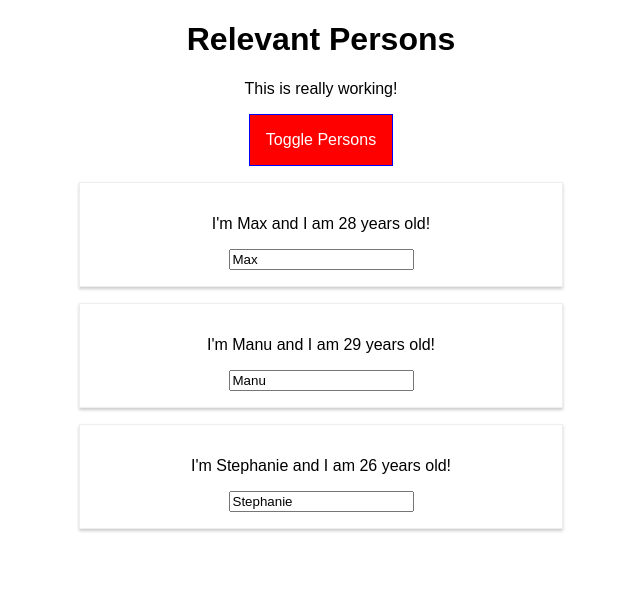
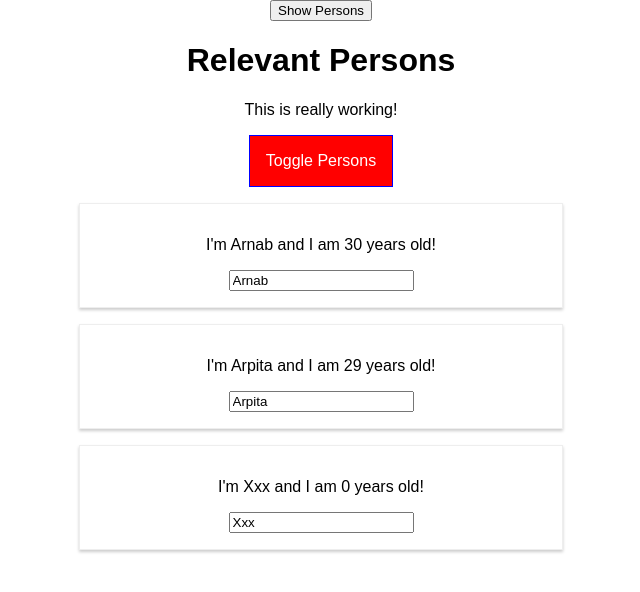
Before and after one commit to grinit10/react-complete, a React app: page / in a window 1280 px wide. Both pictures are taken after a click on the button "Toggle Persons". Shown: the top 592 px of the page, without its empty margins (319-959 px from the left). Built offline with nearby package versions, Linux system fonts and the light colour scheme.

Commit message:
Adding higher order components.

```diff
--- a/src/components/Cockpit/Cockpit.css
+++ b/src/components/Cockpit/Cockpit.css
@@ -7,7 +7,7 @@
     font-weight: bold;
   }
 
-  .Cockpit button {
+  .Button {
     border: 1px solid blue;
     padding: 16px;
     background-color: green;
@@ -16,16 +16,16 @@
     cursor: pointer;
   }
 
-  .Cockpit button:hover {
+  .Button:hover {
     background-color: lightgreen;
     color: black;
   }
 
-  .Cockpit button.Red {
+  .Button.Red {
     background-color: red;
   }
 
-  .Cockpit button.Red:hover {
+  .Button.Red:hover {
     background-color: salmon;
     color: black;
   }
--- a/src/components/Cockpit/Cockpit.js
+++ b/src/components/Cockpit/Cockpit.js
@@ -1,29 +1,30 @@
 import React from 'react';
 
 import classes from './Cockpit.css';
+import Aux from '../../hoc/_Aux';
 
 const cockpit = ( props ) => {
     const assignedClasses = [];
-    let btnClass = '';
-    if (props.showPersons) {
-        btnClass = classes.Red;
+    let btnClass = classes.Button;
+    if ( props.showPersons ) {
+        btnClass = [classes.Button, classes.Red].join( ' ' );
     }
 
     if ( props.persons.length <= 2 ) {
-      assignedClasses.push( classes.red ); // classes = ['red']
+        assignedClasses.push( classes.red ); // classes = ['red']
     }
     if ( props.persons.length <= 1 ) {
-      assignedClasses.push( classes.bold ); // classes = ['red', 'bold']
+        assignedClasses.push( classes.bold ); // classes = ['red', 'bold']
     }
 
     return (
-        <div className={classes.Cockpit}>
-            <h1>{ props.appTitle }</h1>
+        <Aux>
+            <h1>{props.appTitle}</h1>
             <p className={assignedClasses.join( ' ' )}>This is really working!</p>
             <button
                 className={btnClass}
                 onClick={props.clicked}>Toggle Persons</button>
-        </div>
+        </Aux>
     );
 };
 
--- a/src/components/Persons/Person/Person.js
+++ b/src/components/Persons/Person/Person.js
@@ -1,15 +1,37 @@
-import React from 'react';
+import React, { Component } from 'react';
+import Aux from '../../../hoc/_Aux';
+import classes from './Person.css';
+import WithClass from '../../../hoc/modulecreatorWithClass';
 
-import classes from './Person.css';
+class Person extends Component {
+    constructor(props) {
+        super(props);
+        console.log('[Person.js] Inside Constructor', props);
+    }
 
-const person = ( props ) => {
-    return (
-        <div className={classes.Person}>
-            <p onClick={props.click}>I'm {props.name} and I am {props.age} years old!</p>
-            <p>{props.children}</p>
-            <input type="text" onChange={props.changed} value={props.name} />
-        </div>
-    )
-};
+    componentWillMount() {
+        console.log('[Person.js] Inside componentWillMount()');
+    }
 
-export default person;
+    componentDidMount() {
+        console.log('[Person.js] Inside componentDidMount()');
+    }
+
+    render() {
+        console.log('[Person.js] Inside render()');
+        return (
+            <Aux>
+                <p onClick={this.props.click}>I'm {this.props.name} and I am {this.props.age} years old!</p>
+                <p>{this.props.children}</p>
+                <input type="text" onChange={this.props.changed} value={this.props.name} />
+            </Aux>
+        )
+        // return [
+        //     <p key="1" onClick={this.props.click}>I'm {this.props.name} and I am {this.props.age} years old!</p>,
+        //     <p key="2">{this.props.children}</p>,
+        //     <input key="3" type="text" onChange={this.props.changed} value={this.props.name} />
+        // ]
+    }
+}
+
+export default WithClass(Person, classes.Person);
--- a/src/components/Persons/Persons.js
+++ b/src/components/Persons/Persons.js
@@ -1,14 +1,52 @@
-import React from 'react';
+import React, { PureComponent } from 'react';
 
 import Person from './Person/Person';
 
-const persons = (props) => props.persons.map( ( person, index ) => {
-        return <Person
-          click={() => props.clicked( index )}
-          name={person.name}
-          age={person.age}
-          key={person.id}
-          changed={( event ) => props.changed( event, person.id )} />
-      } );
+class Persons extends PureComponent {
+    constructor( props ) {
+        super( props );
+        console.log( '[Persons.js] Inside Constructor', props );
+    }
 
-export default persons;
+    componentWillMount () {
+        console.log( '[Persons.js] Inside componentWillMount()' );
+    }
+
+    componentDidMount () {
+        console.log( '[Persons.js] Inside componentDidMount()' );
+    }
+
+    componentWillReceiveProps ( nextProps ) {
+        console.log( '[UPDATE Persons.js] Inside componentWillReceiveProps', nextProps );
+    }
+
+    // shouldComponentUpdate ( nextProps, nextState ) {
+    //     console.log( '[UPDATE Persons.js] Inside shouldComponentUpdate', nextProps, nextState );
+    //     return nextProps.persons !== this.props.persons ||
+    //         nextProps.changed !== this.props.changed ||
+    //         nextProps.clicked !== this.props.clicked;
+    //     // return true;
+    // }
+
+    componentWillUpdate ( nextProps, nextState ) {
+        console.log( '[UPDATE Persons.js] Inside componentWillUpdate', nextProps, nextState );
+    }
+
+    componentDidUpdate () {
+        console.log( '[UPDATE Persons.js] Inside componentDidUpdate' );
+    }
+
+    render () {
+        console.log( '[Persons.js] Inside render()' );
+        return this.props.persons.map( ( person, index ) => {
+            return <Person
+                click={() => this.props.clicked( index )}
+                name={person.name}
+                age={person.age}
+                key={person.id}
+                changed={( event ) => this.props.changed( event, person.id )} />
+        } );
+    }
+}
+
+export default Persons;
--- a/src/containers/App.js
+++ b/src/containers/App.js
@@ -1,19 +1,56 @@
-import React, { Component } from 'react';
+import React, { PureComponent } from 'react';
 
 import classes from './App.css';
 import Persons from '../components/Persons/Persons';
 import Cockpit from '../components/Cockpit/Cockpit';
+import WithClass from '../hoc/WithClass';
 
-class App extends Component {
-  state = {
-    persons: [
-      { id: 'asfa1', name: 'Max', age: 28 },
-      { id: 'vasdf1', name: 'Manu', age: 29 },
-      { id: 'asdf11', name: 'Stephanie', age: 26 }
-    ],
-    otherState: 'some other value',
-    showPersons: false
+class App extends PureComponent {
+  constructor( props ) {
+    super( props );
+    console.log( '[App.js] Inside Constructor', props );
+    this.state = {
+      persons: [
+        { id: 'asfa1', name: 'Arnab', age: 30 },
+        { id: 'vasdf1', name: 'Arpita', age: 29 },
+        { id: 'asdf11', name: 'Xxx', age: 0 }
+      ],
+      otherState: 'some other value',
+      showPersons: false
+    };
   }
+
+  componentWillMount () {
+    console.log( '[App.js] Inside componentWillMount()' );
+  }
+
+  componentDidMount () {
+    console.log( '[App.js] Inside componentDidMount()' );
+  }
+
+  // shouldComponentUpdate ( nextProps, nextState ) {
+  //   console.log( '[UPDATE App.js] Inside shouldComponentUpdate', nextProps, nextState );
+  //   return nextState.persons !== this.state.persons ||
+  //     nextState.showPersons !== this.state.showPersons;
+  // }
+
+  componentWillUpdate ( nextProps, nextState ) {
+    console.log( '[UPDATE App.js] Inside componentWillUpdate', nextProps, nextState );
+  }
+
+  componentDidUpdate () {
+    console.log( '[UPDATE App.js] Inside componentDidUpdate' );
+  }
+
+  // state = {
+  //   persons: [
+  //     { id: 'asfa1', name: 'Max', age: 28 },
+  //     { id: 'vasdf1', name: 'Manu', age: 29 },
+  //     { id: 'asdf11', name: 'Stephanie', age: 26 }
+  //   ],
+  //   otherState: 'some other value',
+  //   showPersons: false
+  // }
 
   nameChangedHandler = ( event, id ) => {
     const personIndex = this.state.persons.findIndex( p => {
@@ -47,6 +84,7 @@ class App extends Component {
   }
 
   render () {
+    console.log( '[App.js] Inside render()' );
     let persons = null;
 
     if ( this.state.showPersons ) {
@@ -57,14 +95,15 @@ class App extends Component {
     }
 
     return (
-      <div className={classes.App}>
+      <WithClass classes={classes.App}>
+        <button onClick={() => { this.setState( { showPersons: true } ) }}>Show Persons</button>
         <Cockpit
           appTitle={this.props.title}
           showPersons={this.state.showPersons}
           persons={this.state.persons}
           clicked={this.togglePersonsHandler} />
         {persons}
-      </div>
+      </WithClass>
     );
     // return React.createElement('div', {className: 'App'}, React.createElement('h1', null, 'Does this work now?'));
   }
--- /dev/null
+++ b/src/hoc/WithClass.js
@@ -0,0 +1,9 @@
+import React from 'react';
+
+const withClass = (props) => (
+    <div className={props.classes}>
+        {props.children}
+    </div>
+);
+
+export default withClass;
--- /dev/null
+++ b/src/hoc/_Aux.js
@@ -0,0 +1,3 @@
+const aux = (props) => props.children;
+
+export default aux;
--- /dev/null
+++ b/src/hoc/modulecreatorWithClass.js
@@ -0,0 +1,9 @@
+import React from 'react';
+
+const withClass = (Childcomponent, className) => {
+    return props => {
+        return (<div className={className}><Childcomponent {...props}/></div>);
+    };
+};
+
+export default withClass;
```
Also changed, not shown: 1 other file (tests, documents, lock files or other folders).
